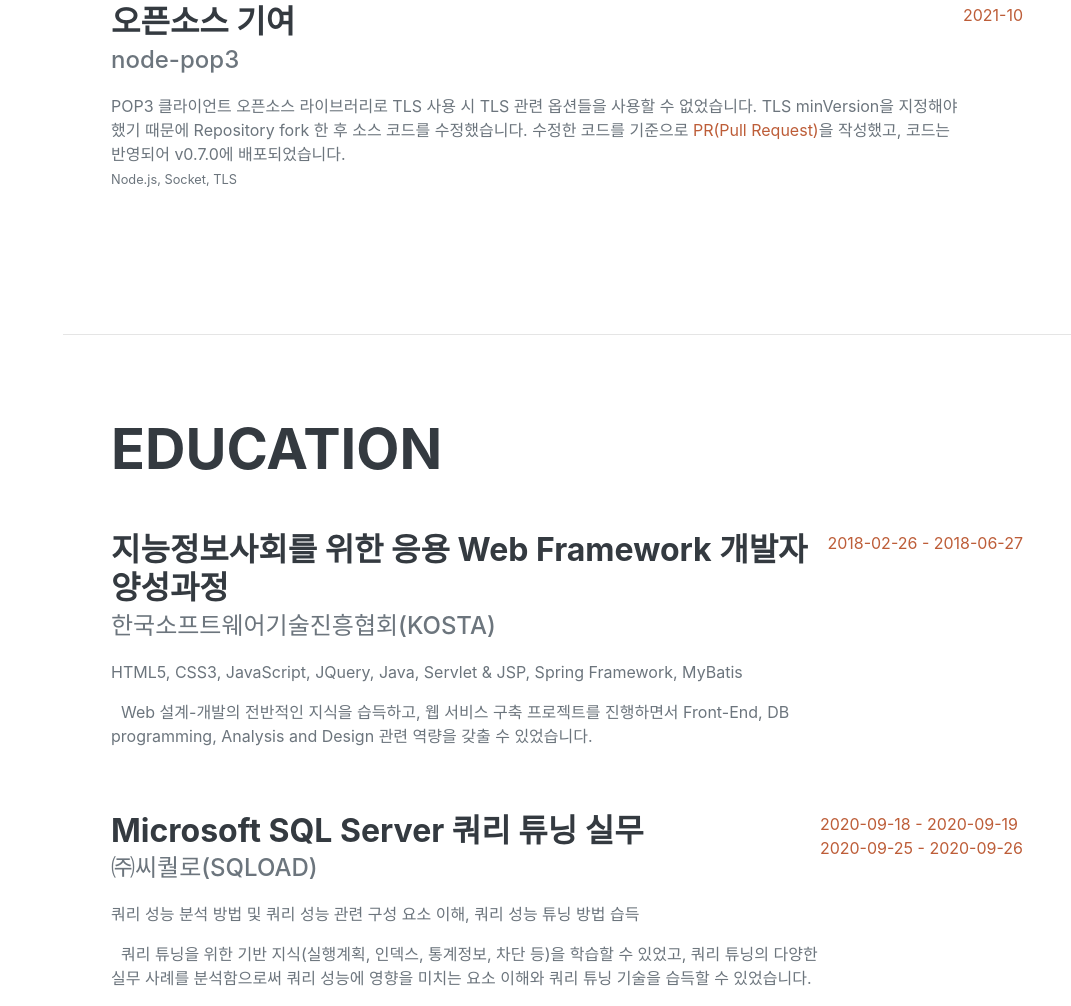
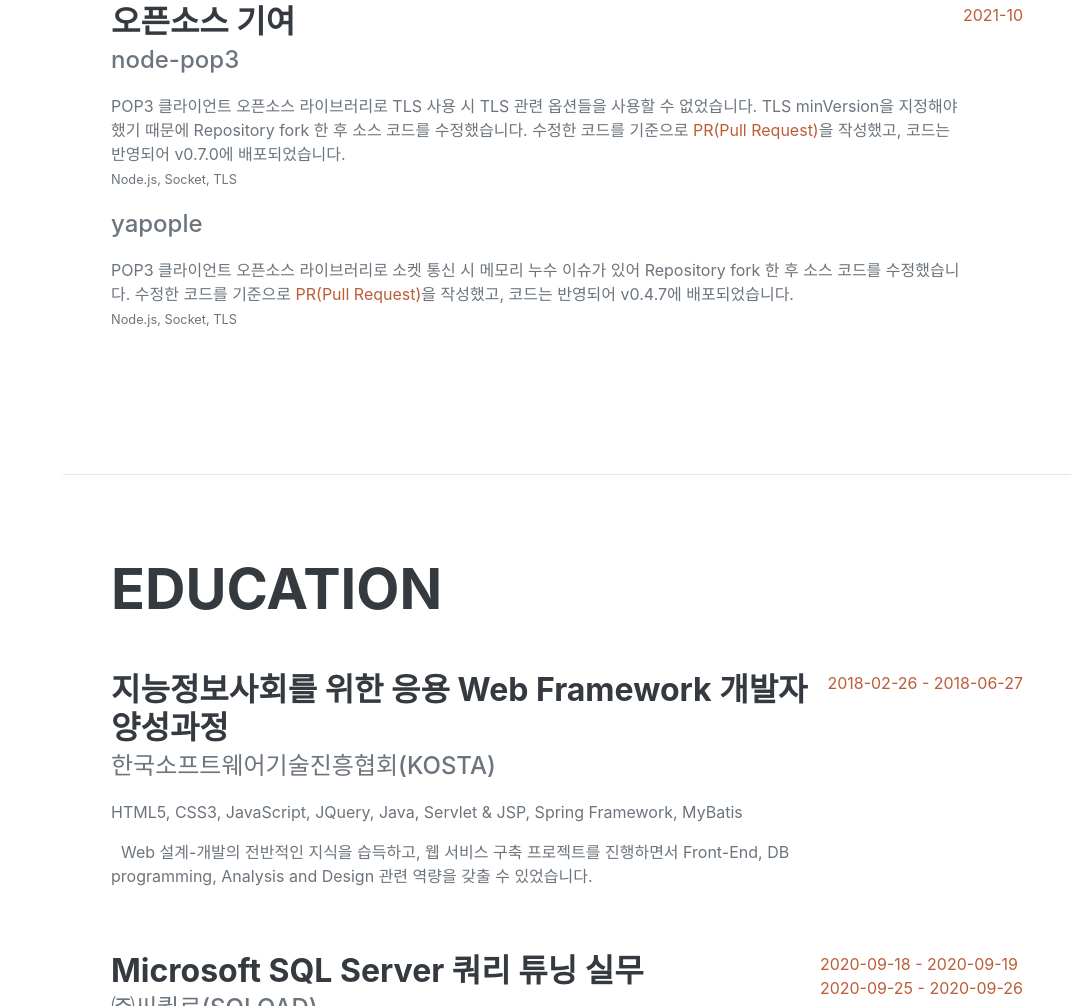
Before and after one commit to wslee94/Portfolio-old, a website: page index.html in a window 1280 px wide. Shown: the part 2401-3407 px from the top of the page, without its empty margins (209-1280 px from the left). Drawn offline with nearby package versions, Linux system fonts and the light colour scheme; a web font is replaced by a local one.

Commit message:
yapople 오픈소스 기여 내용 추가

```diff
--- a/index.html
+++ b/index.html
@@ -155,6 +155,15 @@
                 <br />
                 <span class="small">Node.js, Socket, TLS</span>
               </p>
+              <div class="text-none subheading mb-3">yapople</div>
+              <p>
+                POP3 클라이언트 오픈소스 라이브러리로 소켓 통신 시 메모리 누수 이슈가 있어 Repository fork 한 후 소스 코드를 수정했습니다.
+                수정한 코드를 기준으로
+                <a class="text-none" href="https://github.com/agsh/yapople/pull/30" target="_blank">PR(Pull Request)</a>을 작성했고, 코드는
+                반영되어 v0.4.7에 배포되었습니다.
+                <br />
+                <span class="small">Node.js, Socket, TLS</span>
+              </p>
             </div>
             <div class="flex-shrink-0">
               <span class="text-primary">2021-10</span>
```
